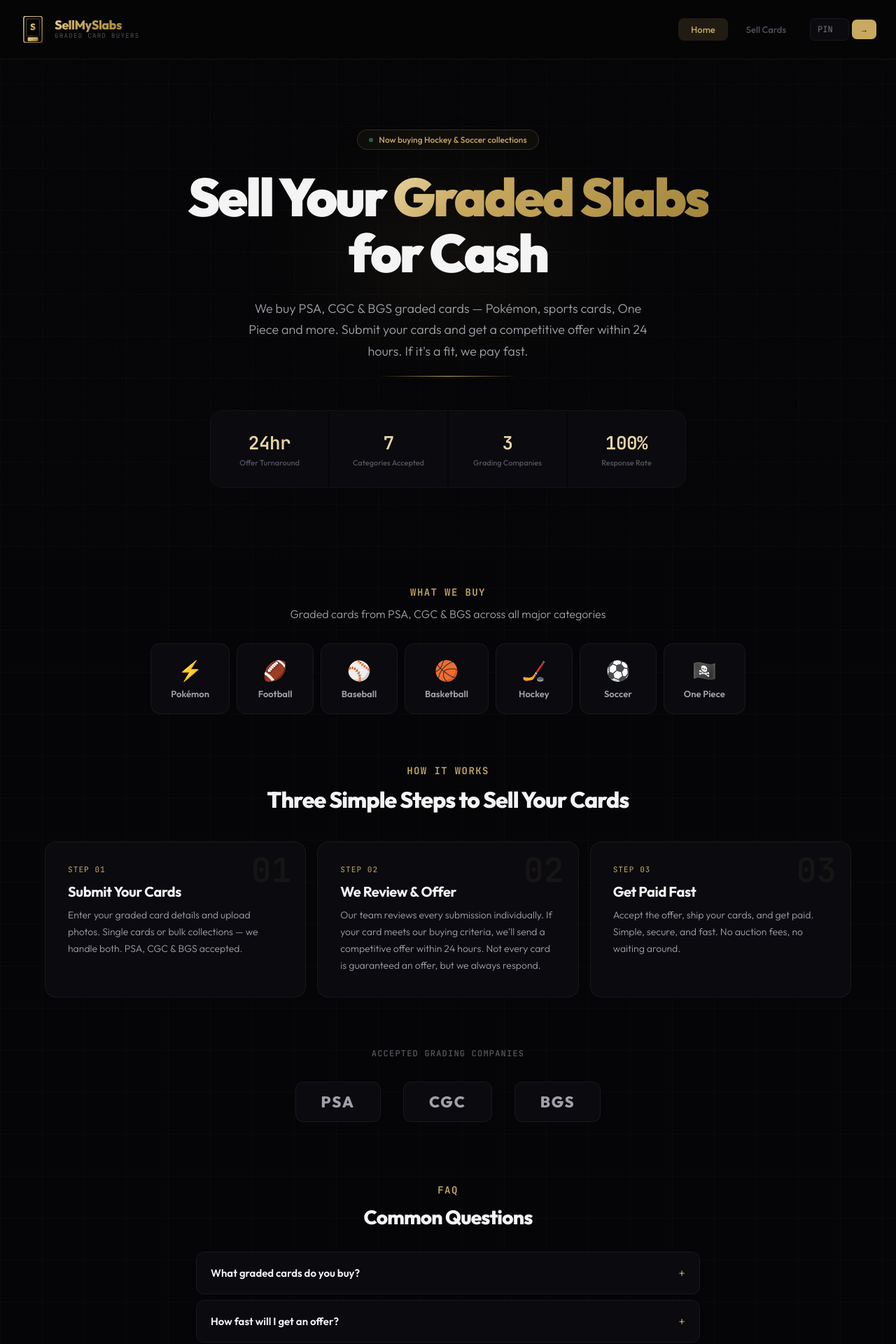
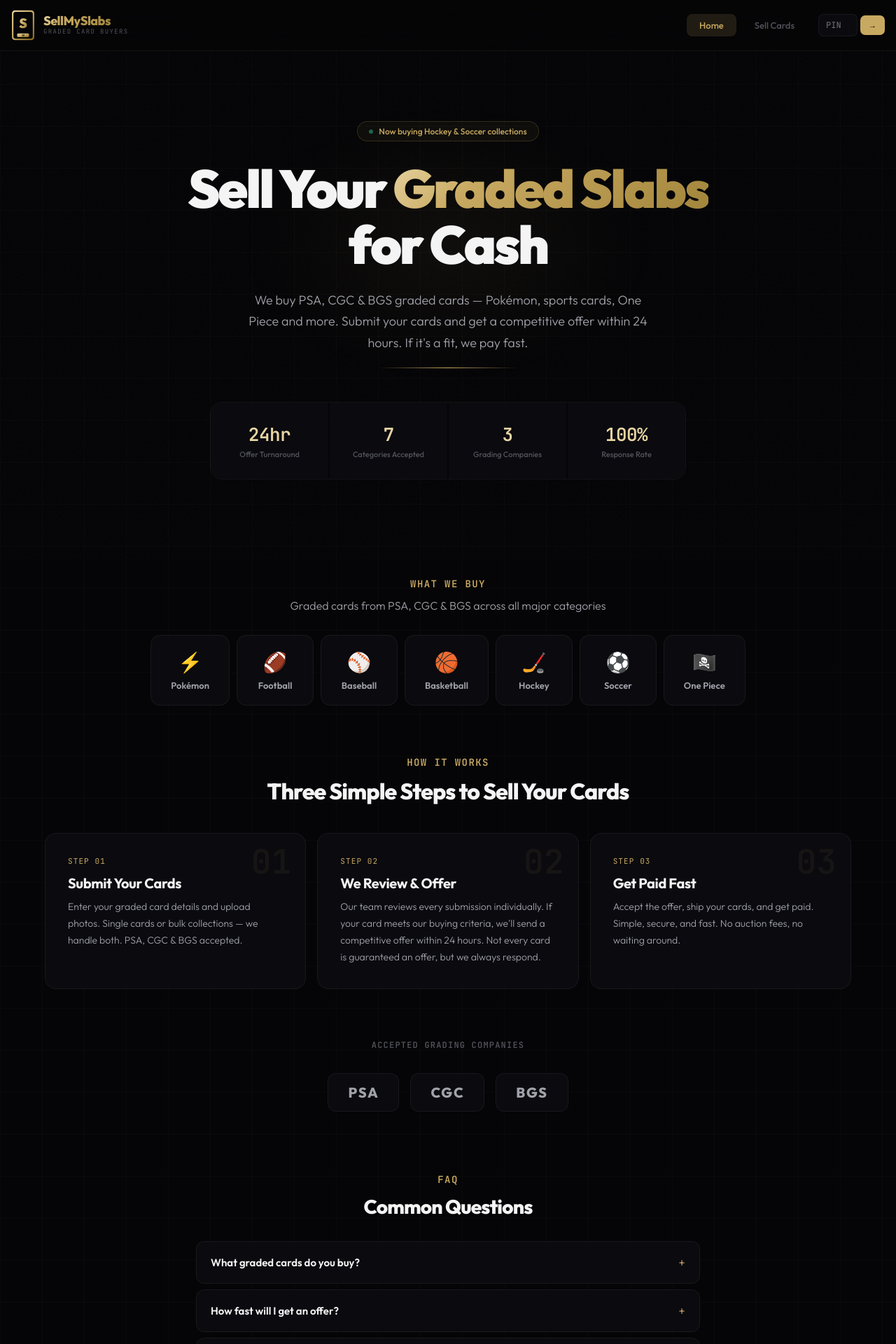
Before and after one commit to bosstapromos-glitch/sellmyslabs, a Next.js app: page / in a window 1280 px wide. Shown: the top 1920 px of the page at 70% size. Built offline with nearby package versions, Linux system fonts and the light colour scheme.

Commit message:
Update page.js

```diff
--- a/app/page.js
+++ b/app/page.js
@@ -75,15 +75,16 @@
       <a href="#main-content" className="skip-link">Skip to main content</a>
       <div className="grid-bg" style={{minHeight:"100vh",position:"relative",zIndex:1}}>
         {/* NAV — semantic <header> */}
-        <header style={{display:"flex",alignItems:"center",justifyContent:"space-between",padding:"18px 28px",borderBottom:"1px solid var(--border)",backdropFilter:"blur(24px)",position:"sticky",top:0,zIndex:100,background:"rgba(5,5,7,0.8)"}}>
+        <header style={{display:"flex",alignItems:"center",justifyContent:"space-between",padding:"14px 16px",borderBottom:"1px solid var(--border)",backdropFilter:"blur(24px)",position:"sticky",top:0,zIndex:100,background:"rgba(5,5,7,0.8)",gap:8,flexWrap:"wrap"}}>
           <a onClick={()=>{setPage("home");setSelId(null)}} style={{cursor:"pointer",display:"flex",alignItems:"center",gap:12,textDecoration:"none",color:"inherit"}} aria-label="Sell My Slabs Home">
-            <div style={{width:38,height:48,display:"flex",alignItems:"center",justifyContent:"center",flexShrink:0}}>
-              <svg width="30" height="38" viewBox="0 0 64 80">
+            <div style={{width:34,height:44,display:"flex",alignItems:"center",justifyContent:"center",flexShrink:0}}>
+              <svg width="34" height="44" viewBox="0 0 64 80">
                 <defs><linearGradient id="navGold" x1="0" y1="0" x2="1" y2="1"><stop offset="0%" stopColor="#E8D5A3"/><stop offset="50%" stopColor="#C8A961"/><stop offset="100%" stopColor="#8B6914"/></linearGradient></defs>
-                <rect x="4" y="0" width="56" height="80" rx="6" fill="none" stroke="url(#navGold)" strokeWidth="3"/>
-                <rect x="12" y="8" width="40" height="52" rx="3" fill="none" stroke="url(#navGold)" strokeWidth="2" opacity="0.4"/>
-                <rect x="16" y="64" width="32" height="12" rx="3" fill="url(#navGold)"/>
-                <text x="32" y="42" textAnchor="middle" fontFamily="Outfit,Arial,sans-serif" fontWeight="900" fontSize="28" fill="url(#navGold)">S</text>
+                <rect x="2" y="0" width="60" height="80" rx="8" fill="url(#navGold)"/>
+                <rect x="6" y="4" width="52" height="72" rx="6" fill="#050507"/>
+                <text x="32" y="48" textAnchor="middle" fontFamily="Outfit,Arial,sans-serif" fontWeight="900" fontSize="36" fill="url(#navGold)">S</text>
+                <rect x="16" y="62" width="32" height="10" rx="3" fill="url(#navGold)"/>
+                <text x="32" y="70" textAnchor="middle" fontFamily="Arial,sans-serif" fontWeight="700" fontSize="7" fill="#050507">10</text>
               </svg>
             </div>
             <div>
@@ -130,7 +131,7 @@
         {/* FOOTER — semantic + SEO keyword-rich */}
         {page==="home" && (
           <footer style={{borderTop:"1px solid var(--border)",padding:"48px 28px 32px",maxWidth:1200,margin:"0 auto"}}>
-            <div style={{display:"grid",gridTemplateColumns:"2fr 1fr 1fr 1fr",gap:40,marginBottom:40}}>
+            <div className="footer-grid-main" style={{display:"grid",gridTemplateColumns:"2fr 1fr 1fr 1fr",gap:40,marginBottom:40}}>
               <div>
                 <div style={{fontSize:18,fontWeight:800,marginBottom:12}}><span className="gold-text">SellMySlabs</span></div>
                 <p style={{fontSize:13,color:"var(--text3)",lineHeight:1.8,maxWidth:320}}>
@@ -252,10 +253,10 @@
         <div style={{textAlign:"center",marginBottom:16}}>
           <h2 className="mono" style={{fontSize:12,color:"var(--text3)",letterSpacing:".1em",textTransform:"uppercase"}}>Accepted Grading Companies</h2>
         </div>
-        <div style={{display:"flex",justifyContent:"center",gap:32,alignItems:"center",padding:"16px 0"}}>
+        <div style={{display:"flex",justifyContent:"center",gap:16,alignItems:"center",padding:"16px 0",flexWrap:"wrap"}}>
           {GRADERS.map(g=>(
-            <div key={g} style={{padding:"14px 36px",borderRadius:12,border:"1px solid var(--border)",background:"var(--surface)"}}>
-              <span style={{fontSize:22,fontWeight:800,letterSpacing:".08em",color:"var(--text2)"}}>{g}</span>
+            <div key={g} style={{padding:"14px 28px",borderRadius:12,border:"1px solid var(--border)",background:"var(--surface)"}}>
+              <span style={{fontSize:20,fontWeight:800,letterSpacing:".08em",color:"var(--text2)"}}>{g}</span>
             </div>
           ))}
         </div>
```
